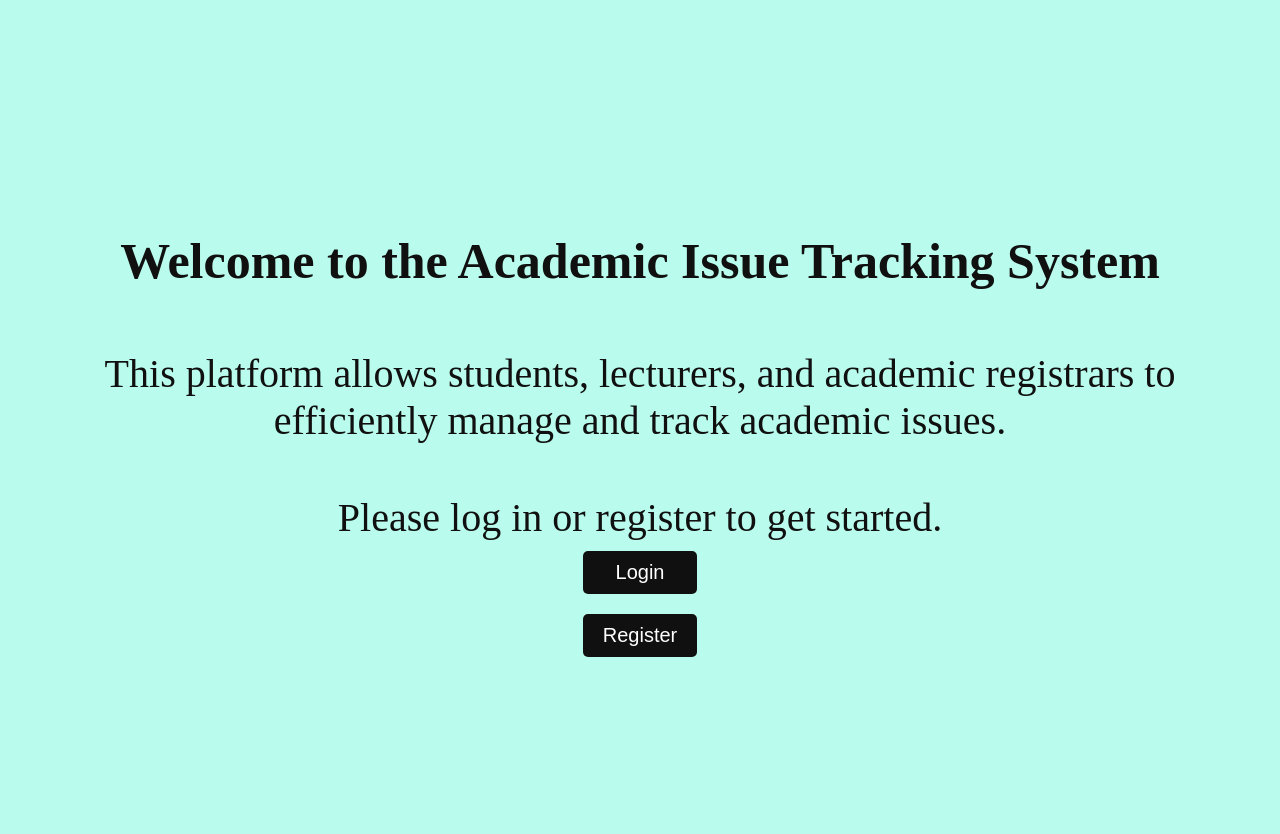
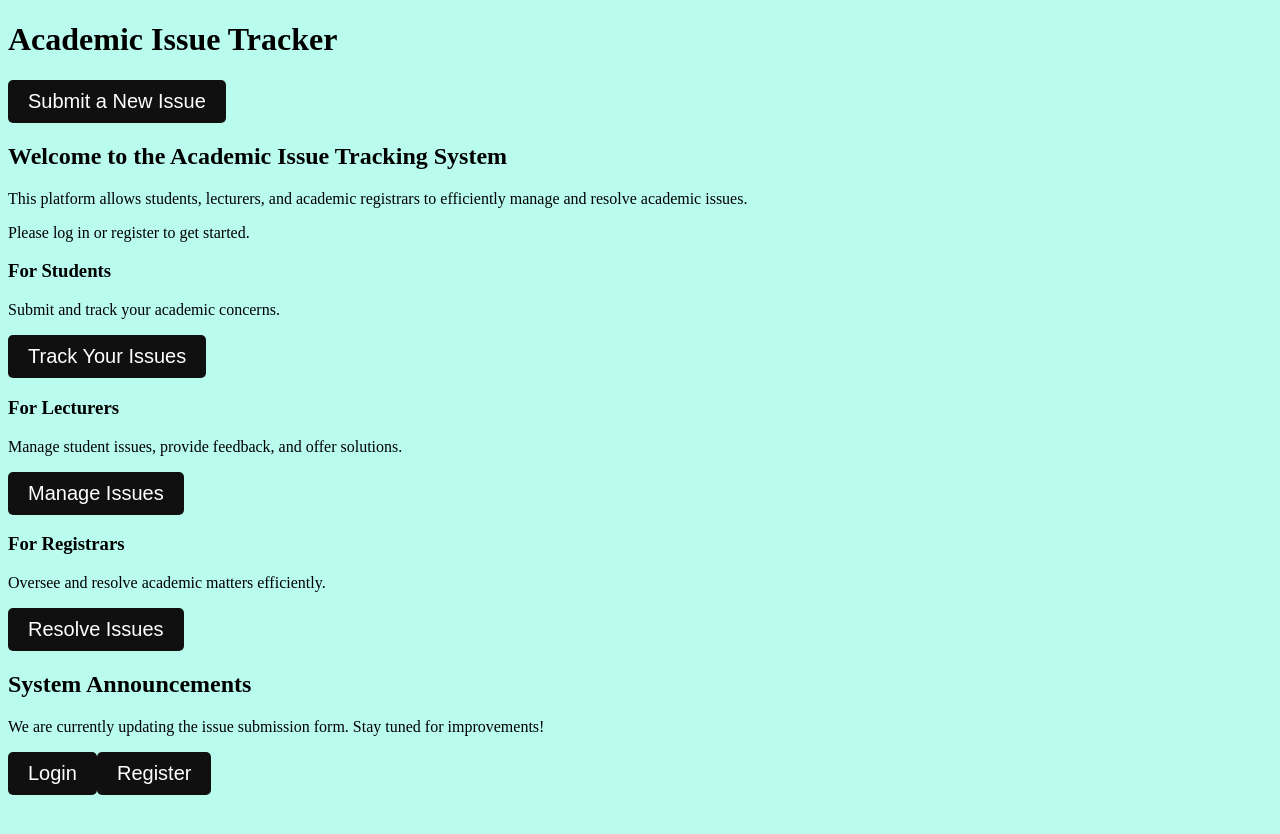
Before and after one commit to ArnoldPeterMukasa/AITS_GROUP_G, a React (Vite) app in the folder FRONTEND/: page / in a window 1280 px wide. Shown: the top 834 px of the page. After the commit the page ends 803 px from the top, so only its background shows below. Built offline with nearby package versions, Linux system fonts and the light colour scheme.

Commit message:
made some changes to the home page

```diff
--- a/FRONTEND/src/components/Home.jsx
+++ b/FRONTEND/src/components/Home.jsx
@@ -1,30 +1,74 @@
-// This component is the home page of the site. It contains a brief description of the site and what it does.
-// It also contains a welcome message to the user and a prompt to log in or register.
+import React from 'react';
 import { useNavigate } from 'react-router-dom';
-import './Home.css';
+import './Home.css'; // Make sure this file is correctly linked
+
 function Home() {
     const navigate = useNavigate();
-    function gotologin() {
+
+    const goToLogin = () => {
         navigate("/login");
-    }
-    function gotoregister() {
+    };
+
+    const goToRegister = () => {
         navigate("/register");
-    }
+    };
+
+    const submitNewIssue = () => {
+        // Logic for submitting a new issue (e.g., navigate to issue submission page)
+        console.log("Submitting new issue...");
+        navigate("/submit-issue");
+    };
+
     return (
-        <div className="home">
-            <h1>Welcome to the Academic Issue Tracking System </h1>
-            <p>
-                This platform allows students, lecturers, and academic registrars to efficiently manage and track academic issues.
-            </p>
-            <p>
-                Please log in or register to get started.
-            </p>
-            <div className='buttons'>
-            <button onClick={gotologin}>Login</button>
-            <button onClick={gotoregister}>Register</button>
+        <div className="home-container">
+        <header className="header">
+            <div className="logo">
+            <h1>Academic Issue Tracker</h1>
             </div>
+            <div className="cta">
+            <button className="cta-button" onClick={submitNewIssue}>Submit a New Issue</button>
+            </div>
+        </header>
 
+        <section className="intro">
+            <h2>Welcome to the Academic Issue Tracking System</h2>
+            <p>This platform allows students, lecturers, and academic registrars to efficiently manage and resolve academic issues.</p>
+            <p>Please log in or register to get started.</p>
+        </section>
+
+        <section className="user-role-section">
+            <div className="user-role-card">
+            <h3>For Students</h3>
+            <p>Submit and track your academic concerns.</p>
+            <button className="role-button" onClick={goToLogin}>Track Your Issues</button>
+            </div>
+            <div className="user-role-card">
+            <h3>For Lecturers</h3>
+            <p>Manage student issues, provide feedback, and offer solutions.</p>
+            <button className="role-button" onClick={goToLogin}>Manage Issues</button>
+            </div>
+            <div className="user-role-card">
+            <h3>For Registrars</h3>
+            <p>Oversee and resolve academic matters efficiently.</p>
+            <button className="role-button" onClick={goToLogin}>Resolve Issues</button>
+            </div>
+        </section>
+
+        <section className="announcements">
+            <h2>System Announcements</h2>
+            <div className="announcement">
+            <p>We are currently updating the issue submission form. Stay tuned for improvements!</p>
+            </div>
+        </section>
+
+        <footer className="footer">
+            <div className="footer-buttons">
+            <button className="footer-button" onClick={goToLogin}>Login</button>
+            <button className="footer-button" onClick={goToRegister}>Register</button>
+            </div>
+        </footer>
         </div>
-    )
+    );
 }
-export default Home
+
+export default Home;
```
